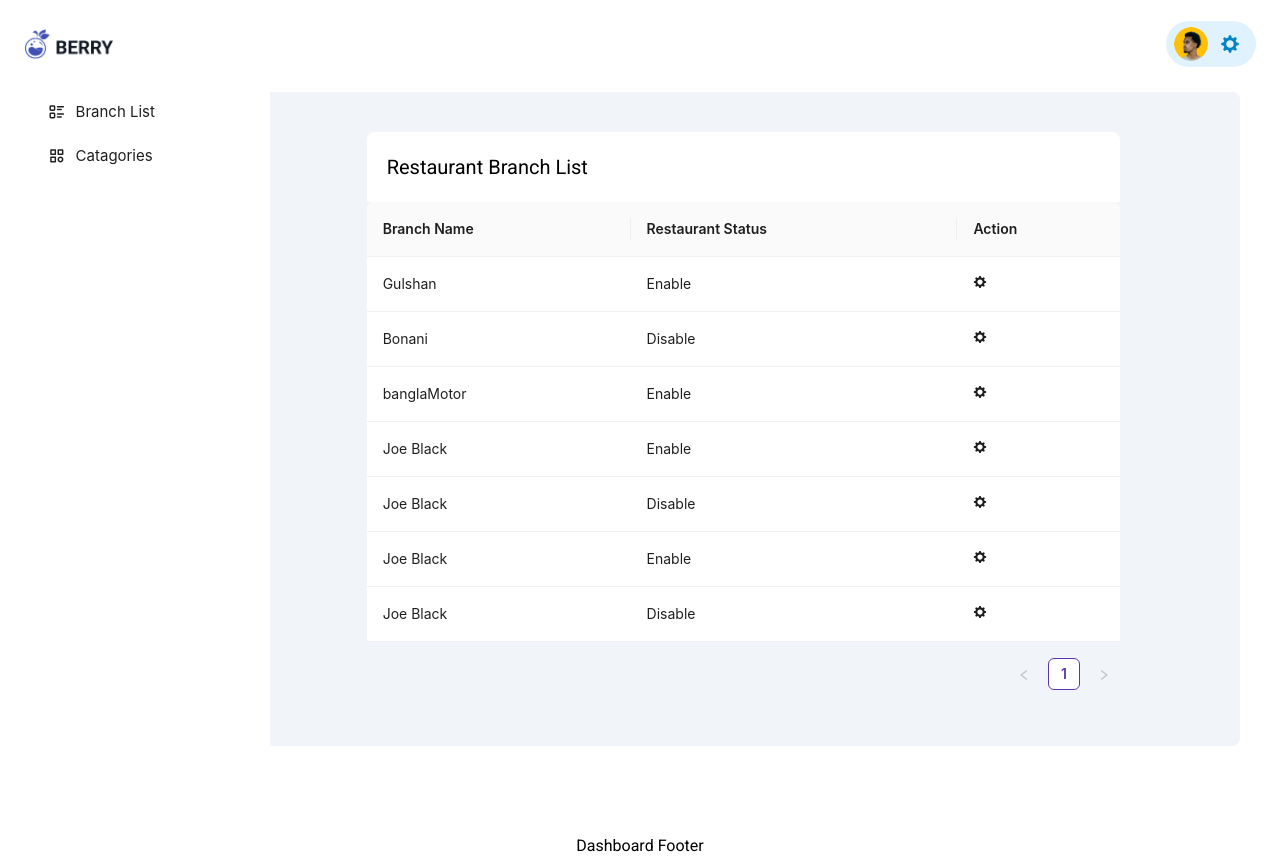
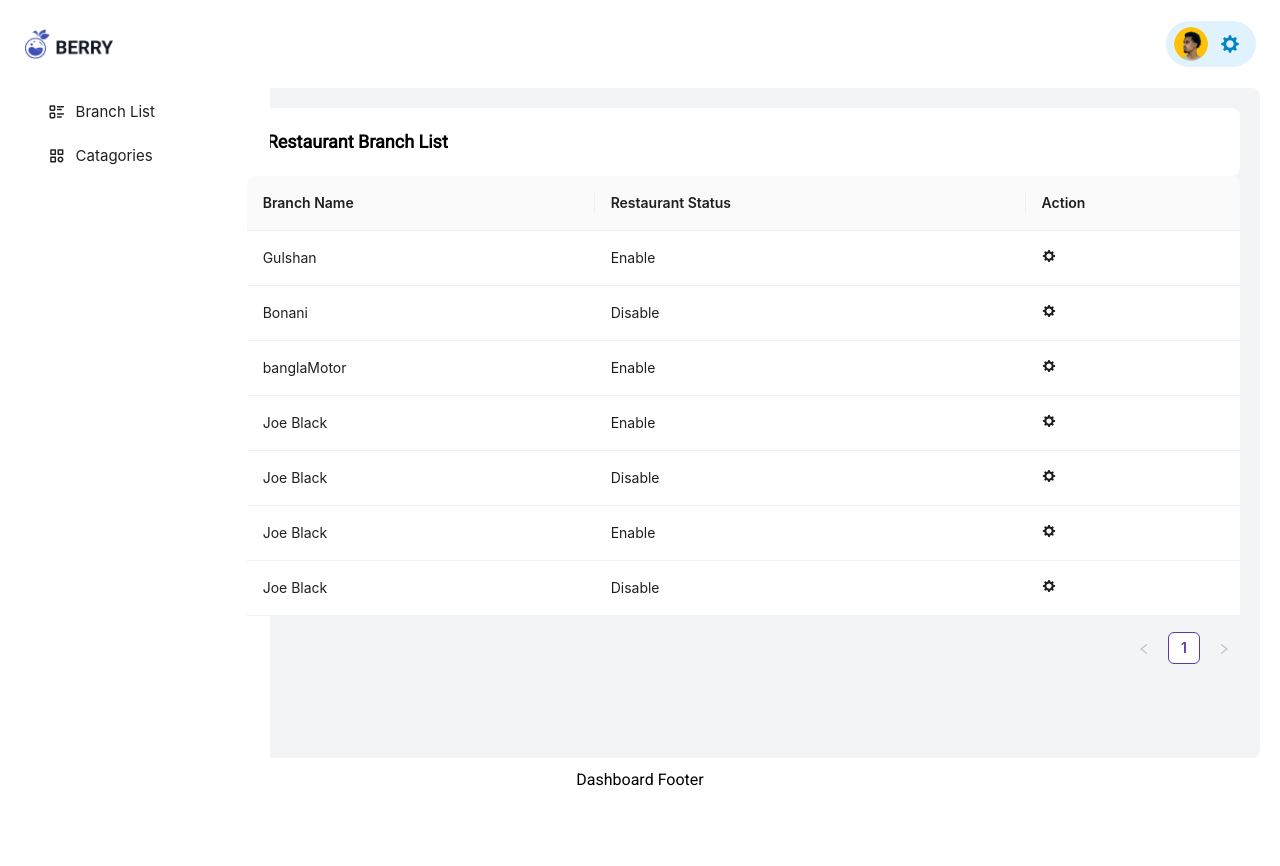
Before and after one commit to rehanmosabbir/codecamprestora.web, a Next.js app: page /branches in a window 1280 px wide. After the commit the page ends 800 px from the top, so only its background shows below. Built offline with nearby package versions, Linux system fonts and the light colour scheme.

Commit message:
branch list ui design fixed

```diff
--- a/src/components/BranchListComponent/BranchList.tsx
+++ b/src/components/BranchListComponent/BranchList.tsx
@@ -2,6 +2,9 @@ import { useState } from "react";
 import { Space, Table, Popover, Button } from "antd";
 import type { ColumnsType } from "antd/es/table";
 import { GoGear } from "react-icons/go";
+import { MdDelete } from "react-icons/md";
+import { AiTwotoneCheckCircle } from "react-icons/ai";
+import { AiTwotoneCloseCircle } from "react-icons/ai";
 
 interface DataType {
   key: string;
@@ -55,11 +58,32 @@ export const BranchList = () => {
 
   const content = (record: DataType) => (
     <div className="border-t-[1px] border-gray-200">
-      <div className="m-2 flex justify-between gap-2">
-        <Button onClick={() => handleToggle(record.key)}>
-          {record.status === "Enable" ? "Disable" : "Enable"}
-        </Button>
-        <Button onClick={() => handleDelete(record.key)}>Delete</Button>
+      <div className="m-2 flex justify-evenly">
+        <button onClick={() => handleToggle(record.key)}>
+          {record.status === "Enable" ? (
+            <button className="bg-red-500 hover:bg-red-400 active:bg-red-500 px-2 py-1 rounded text-white transition">
+              <div className="flex items-center">
+                <AiTwotoneCloseCircle /> Disable
+              </div>
+            </button>
+          ) : (
+            <button className="bg-green-500 hover:bg-green-400 active:bg-green-500 px-2 py-1 rounded text-white transition">
+              <div className="flex items-center">
+                <AiTwotoneCheckCircle /> Enable
+              </div>
+            </button>
+          )}
+        </button>
+        {/* <Button onClick={() => handleDelete(record.key)} >Delete</Button> */}
+        <button
+          onClick={() => handleDelete(record.key)}
+          className="bg-red-500 hover:bg-red-400 active:bg-red-500 px-2 py-1 rounded text-white transition"
+        >
+          <div className="flex items-center">
+            <MdDelete />
+            Delete
+          </div>
+        </button>
       </div>
     </div>
   );
@@ -110,22 +134,17 @@ export const BranchList = () => {
   ];
 
   return (
-    <div className="bg-slate-100 rounded-lg">
-      <div className="m-[80px] mt-1">
-        <div className="flex justify-center items-center">
-          <div className="w-full m-10 ">
-            <h2 className=" text-[20px] text-black p-5 bg-white rounded-t-lg">
+    <div className=" bg-gray-100 min-h-[calc(100vh-(130px))] rounded-lg pt-5 overflow-x-scroll">
+      <h2 className="bg-white mx-5 font-bold text-lg p-5 rounded-lg">
         Restaurant Branch List
       </h2>
       <Table
+        className="mx-5"
         columns={columns}
         dataSource={data}
         style={{ borderRadius: 0 }}
       />
     </div>
-        </div>
-      </div>
-    </div>
   );
 };
 
--- a/src/pages/branches/index.tsx
+++ b/src/pages/branches/index.tsx
@@ -3,11 +3,7 @@ import { BranchList } from "./../../components/BranchListComponent/BranchList";
 
 const index = () => {
   return (
-    <div className="sm:px-5 px-3">
-      <div className="bg-gray-100 rounded-lg">
         <BranchList />
-      </div>
-    </div>
   );
 };
 
```
Lines whose indentation alone changed are shown as unchanged.
